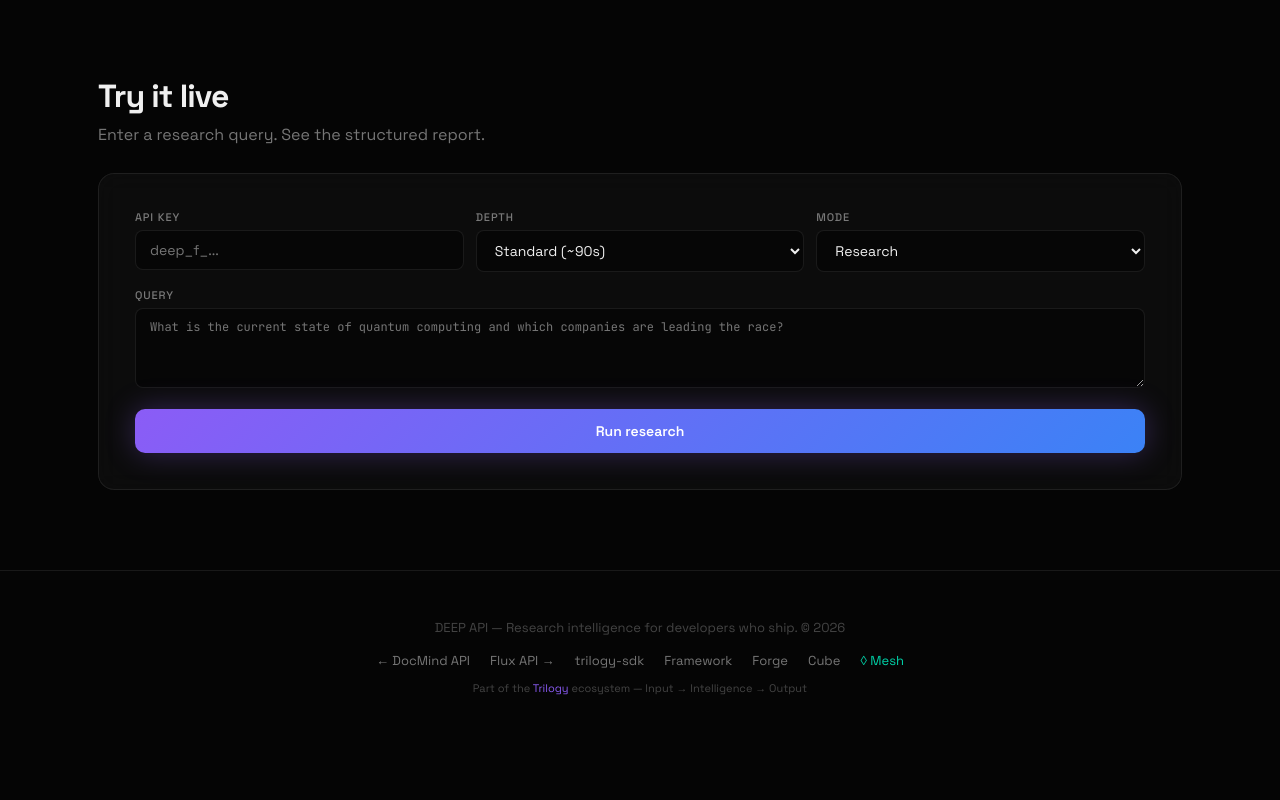
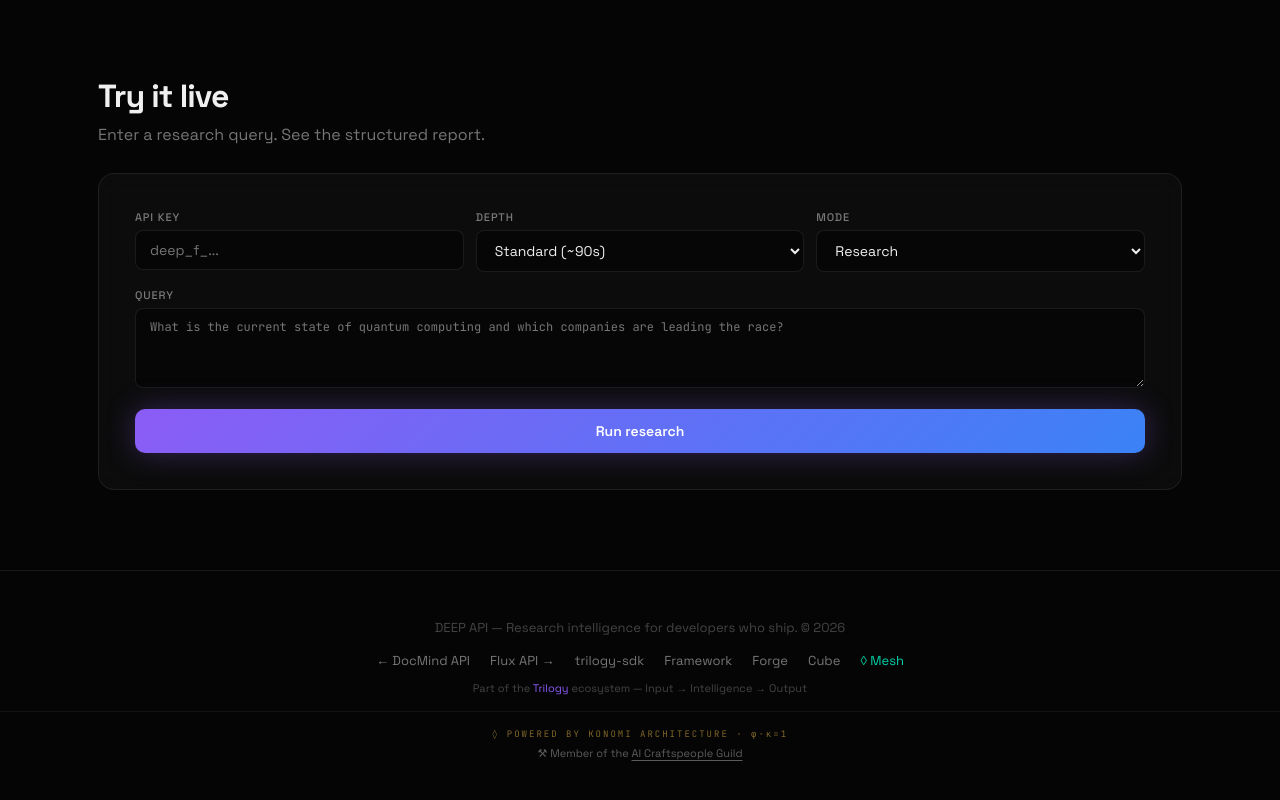
Before and after one commit to sjgant80-hub/deep-api, a website: page index.html in a window 1280 px wide. Shown: the part 3452-4252 px from the top of the page. Before the commit the page ends 4195 px from the top, so only its background shows below. Drawn offline with Linux system fonts and the light colour scheme.

Commit message:
Add Konomi Architecture tag + ACG guild membership badge

```diff
--- a/index.html
+++ b/index.html
@@ -395,6 +395,10 @@ footer p{font-size:13px;color:var(--muted2)}
     <a href="https://sjgant80-hub.github.io/fallmesh/" style="color:#00d4aa;text-decoration:none;font-size:13px">◊ Mesh</a>
   </div>
   <p style="font-size:11px;color:var(--muted2)">Part of the <a href="https://sjgant80-hub.github.io/trilogy-framework/" style="color:var(--purple);text-decoration:none">Trilogy</a> ecosystem &mdash; Input &rarr; Intelligence &rarr; Output</p>
+  <div style="margin-top:16px;padding-top:16px;border-top:1px solid rgba(255,255,255,.06)">
+    <p style="font-family:'JetBrains Mono','Geist Mono','Consolas',monospace;font-size:9px;letter-spacing:2px;color:rgba(212,168,67,.6);margin-bottom:6px">&#9674; POWERED BY KONOMI ARCHITECTURE &middot; &phi;&middot;&kappa;=1</p>
+    <p style="font-size:11px"><a href="https://aicraftspeopleguild.github.io/" target="_blank" style="color:rgba(255,255,255,.35);text-decoration:none;transition:color .2s">&#9874; Member of the <span style="text-decoration:underline;text-underline-offset:3px">AI Craftspeople Guild</span></a></p>
+  </div>
 </footer>
 
 <script>
```
